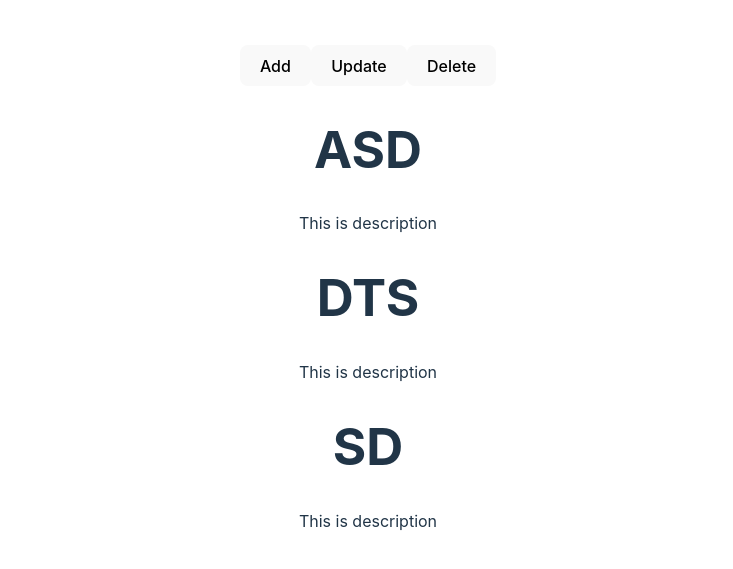
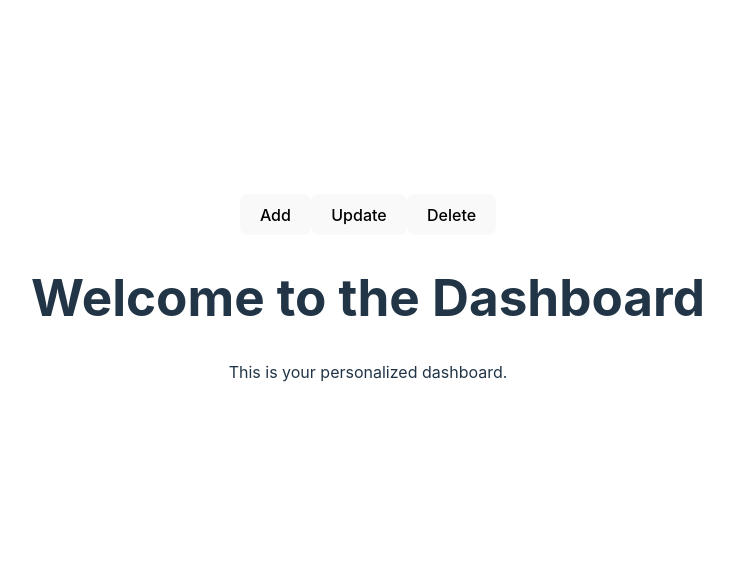
Before and after one commit to ApsaraWitharana/RAD--In-Class-Project, a React (Vite) app: page / in a window 1280 px wide. Shown: the part 103-672 px from the top of the page, without its empty margins (272-1005 px from the left). Built offline with nearby package versions, Linux system fonts and the light colour scheme.

Commit message:
update- add consting and button eliment

```diff
--- a/src/App.tsx
+++ b/src/App.tsx
@@ -1,31 +1,45 @@
 
 import './App.css'
+import {Dashboard} from "./component/Dashboard.tsx";
+import {Login} from "./component/Login.tsx";
 import SmallButtonComponent from "./component/ButtonComponent.tsx";
-import {Item} from "./component/Item.tsx";
-import {itemList} from "./item.ts";
+// import SmallButtonComponent from "./component/ButtonComponent.tsx";
+// import {Item} from "./component/Item.tsx";
+
+
+// import {itemList} from "./item.ts";
 function App() {
 
-    // set item to the list
-    const  itemArray =[];
-    for (const item of itemList) {
-        itemArray.push(<Item title={item.title} description={item.description}></Item>);
+    // // set item to the list
+    // const  itemArray =[];
+    // for (const item of itemList) {
+    //     itemArray.push(<Item title={item.title} description={item.description}></Item>);
+    // }
+    const  isLoggedIn = false;
+    let content;
+    if (isLoggedIn) {
+        content =<Dashboard/>
+    }else {
+        content = <Login/>
     }
   return (
       <>
-          <SmallButtonComponent name='Add'></SmallButtonComponent>
-          <SmallButtonComponent name='Update'></SmallButtonComponent>
-          <SmallButtonComponent name='Delete'></SmallButtonComponent>
 
-          {/*map item list*/}
-          {/*{itemList.map((item, index) => (*/}
-          {/*    <Item key={index} title={item.title} description={item.description} />*/}
-          {/*))}*/}
+          <SmallButtonComponent children='Add'></SmallButtonComponent>
+          <SmallButtonComponent children='Update'></SmallButtonComponent>
+          <SmallButtonComponent children='Delete'></SmallButtonComponent>
 
-          {/*<Item title ={itemList[0].title} description ={itemList[0].description}></Item>*/}
-          {/*<Item title ={itemList[1].title} description ={itemList[1].description}></Item>*/}
-          {/*<Item title ={itemList[2].title} description ={itemList[2].description}></Item>*/}
+          {/*/!*map item list*!/*/}
+          {/*/!*{itemList.map((item, index) => (*!/*/}
+          {/*/!*    <Item key={index} title={item.title} description={item.description} />*!/*/}
+          {/*/!*))}*!/*/}
 
-          {itemArray}
+          {/*/!*<Item title ={itemList[0].title} description ={itemList[0].description}></Item>*!/*/}
+          {/*/!*<Item title ={itemList[1].title} description ={itemList[1].description}></Item>*!/*/}
+          {/*/!*<Item title ={itemList[2].title} description ={itemList[2].description}></Item>*!/*/}
+
+          {/*{itemArray}*/}
+          {content}
       </>
   )
 }
--- a/src/component/ButtonComponent.tsx
+++ b/src/component/ButtonComponent.tsx
@@ -1,7 +1,18 @@
-    export default function SmallButtonComponent(props:{name:string}){
+//     export default function SmallButtonComponent(props:{name:string}){
+//     return (
+//         <>
+//             <button>{props.name}</button>
+//         </>
+//
+//     )
+// }
+
+
+
+    export default function SmallButtonComponent(props:{children:React.ReactNode}) {
     return (
         <>
-            <button>{props.name}</button>
+            <button>{props.children}</button>
         </>
 
     )
--- /dev/null
+++ b/src/component/Dashboard.tsx
@@ -0,0 +1,8 @@
+export function Dashboard() {
+    return (
+        <div>
+            <h1>Welcome to the Dashboard</h1>
+            <p>This is your personalized dashboard.</p>
+        </div>
+    );
+}
--- /dev/null
+++ b/src/component/Login.tsx
@@ -0,0 +1,8 @@
+export function Login() {
+    return (
+        <div>
+            <h1>Welcome to the Dashboard</h1>
+            <p>This is your personalized dashboard.</p>
+        </div>
+    );
+}
```
